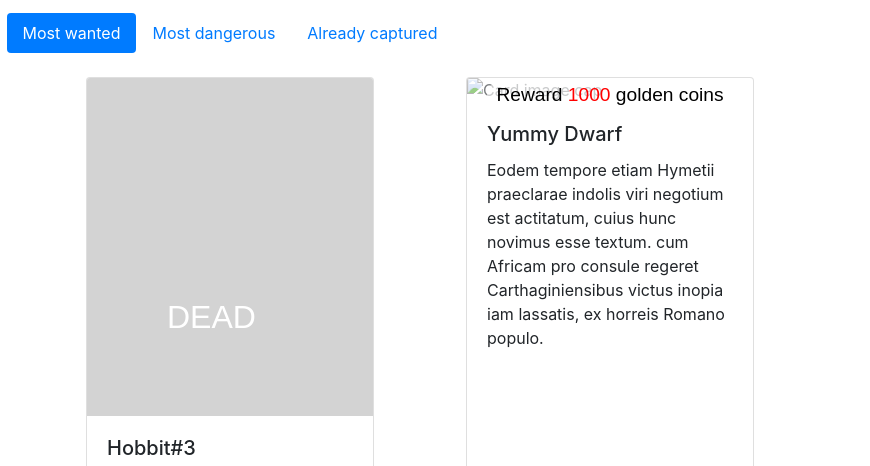
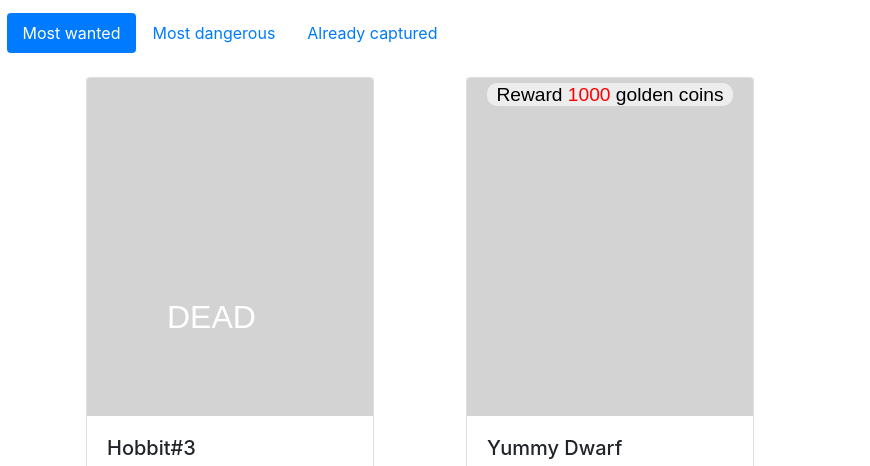
Before and after one commit to silviasanzf/silviasanzf.github.io, a plain HTML site: page index.html in a window 1280 px wide. Shown: the part 334-800 px from the top of the page, 410-1280 px from the left. Drawn offline with nearby package versions, Linux system fonts and the light colour scheme.

Commit message:
Update index.html

```diff
--- a/index.html
+++ b/index.html
@@ -157,7 +157,7 @@
 
 
                     <div class="card" style="width: 18rem;">
-                        <img class="card-img-top" src="media/imageGrisegandalf.png/" alt="Card image cap">
+                        <img class="card-img-top" src="media/imageGrisegandalf.png" alt="Card image cap">
                             <h2>Reward <span>1000</span> golden coins</h2>
                             <div class="card-body">
                                 <h5 class="card-title">Yummy Dwarf</h5>
```
